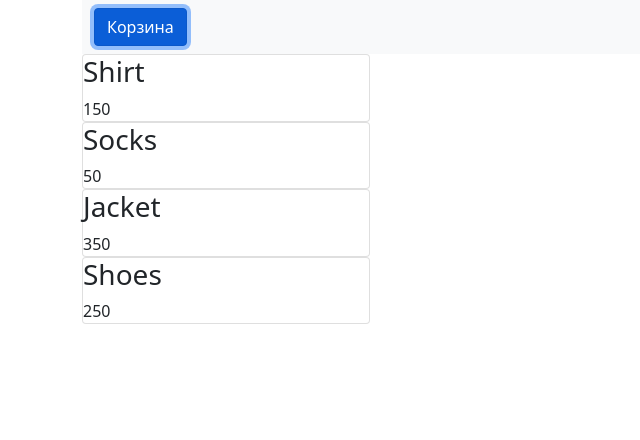
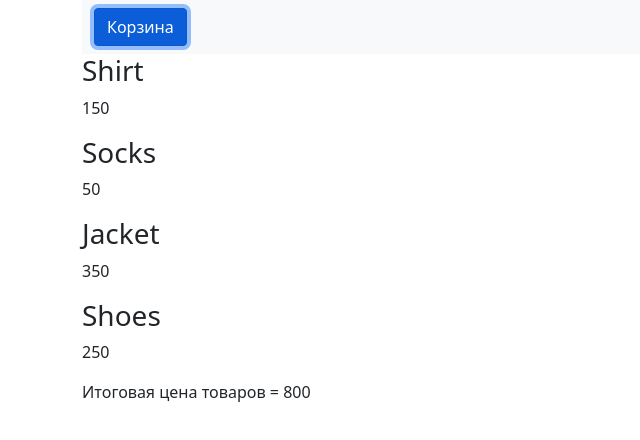
Before and after one commit to kWsNightman/GB_js_2, a plain HTML site: page index.html in a window 1280 px wide. Both pictures are taken after a click on the button "Корзина". Shown: the whole page, without its empty margins (0-640 px from the left). Drawn offline with nearby package versions, Linux system fonts and the light colour scheme.

Commit message:
Lesson_2_complete

```diff
--- a/index.html
+++ b/index.html
@@ -11,7 +11,7 @@
     <header>
         <nav class="navbar navbar-expand-lg navbar-light bg-light">
             <div class="container-fluid">
-                <button class="btn btn-primary cart-button" type="button"  onclick="renderGoodsList()">Корзина</button>
+                <button class="btn btn-primary cart-button" type="button"  onclick="list.render()">Корзина</button>
                 <div class="collapse navbar-collapse" id="navbarNavDropdown">
                     <ul class="navbar-nav">
                     </ul>
--- a/script.js
+++ b/script.js
@@ -1,23 +1,60 @@
-const goods = [
-    { title: 'Shirt', price: 150 },
-    { title: 'Socks', price: 50 },
-    { title: 'Jacket', price: 350 },
-    { title: 'Shoes', price: 250 },
-];
+class GoodsItem {
+    constructor(title, price) {
+        this.title = title;
+        this.price = price;
+    }
 
-
-const $goodsList = document.querySelector('.goods-list');
-
-const renderGoodsItem = ({ title, price }) => {
-    return `<div class="goods-item card" style="width: 18rem;"><h3  class="card-title">${title}</h3><p class="card-text">${price}</p></div>`;
-};
-
-const renderGoodsList = (list = goods) => {
-    let goodsList = list.map(
-            item => renderGoodsItem(item)
-        ).join('');
-
-    $goodsList.insertAdjacentHTML('beforeend', goodsList);
+    render() {
+        return `<div class="goods-item"><h3>${this.title}</h3><p>${this.price}</p></div>`;
+    }
 }
 
-// renderGoodsList();
+class GoodsList {
+    constructor() {
+        this.goods = [];
+    }
+
+    fetchGoods() {
+        this.goods = [
+            { title: 'Shirt', price: 150 },
+            { title: 'Socks', price: 50 },
+            { title: 'Jacket', price: 350 },
+            { title: 'Shoes', price: 250 },
+        ];
+    }
+
+    costAllGoods(){
+        let sum = 0;
+        this.goods.forEach (good => {
+            sum += good.price
+        });
+        return sum
+    }
+
+    render() {
+        let listHtml = '';
+        this.goods.forEach(good => {
+            const goodItem = new GoodsItem(good.title, good.price);
+            listHtml += goodItem.render();
+        });
+        listHtml += `<div class="goods-item_coast"><p>Итоговая цена товаров = ${this.costAllGoods()}</p</div>`
+        document.querySelector('.goods-list').innerHTML = listHtml;
+    }
+
+}
+
+class Basket extends GoodsList {
+
+    addBasketItem() {null}
+    deleteBasketItem(){null}
+
+}
+
+class  GoodsBasket extends GoodsItem {
+    constructor() {
+        super();
+    }
+}
+
+const list = new GoodsList();
+list.fetchGoods();
```
